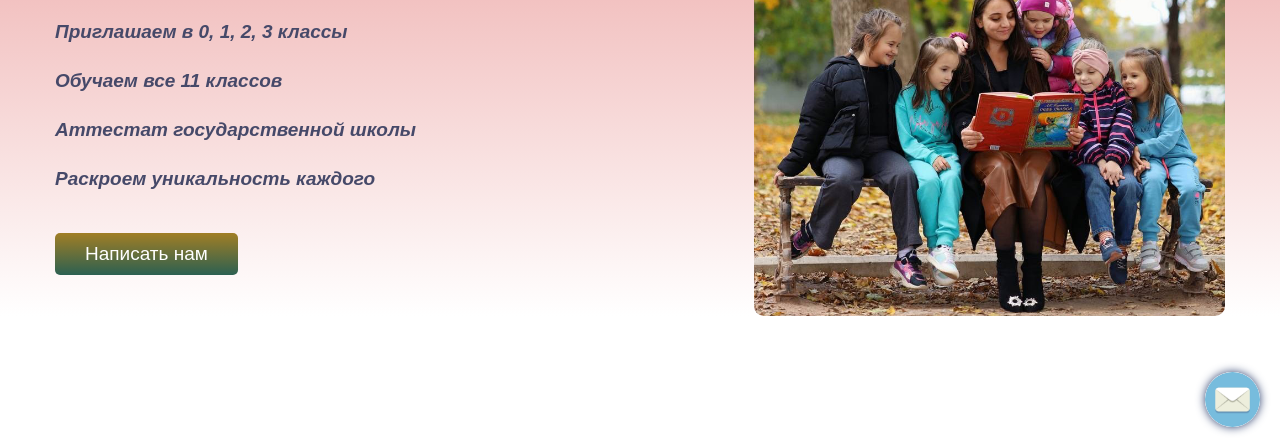
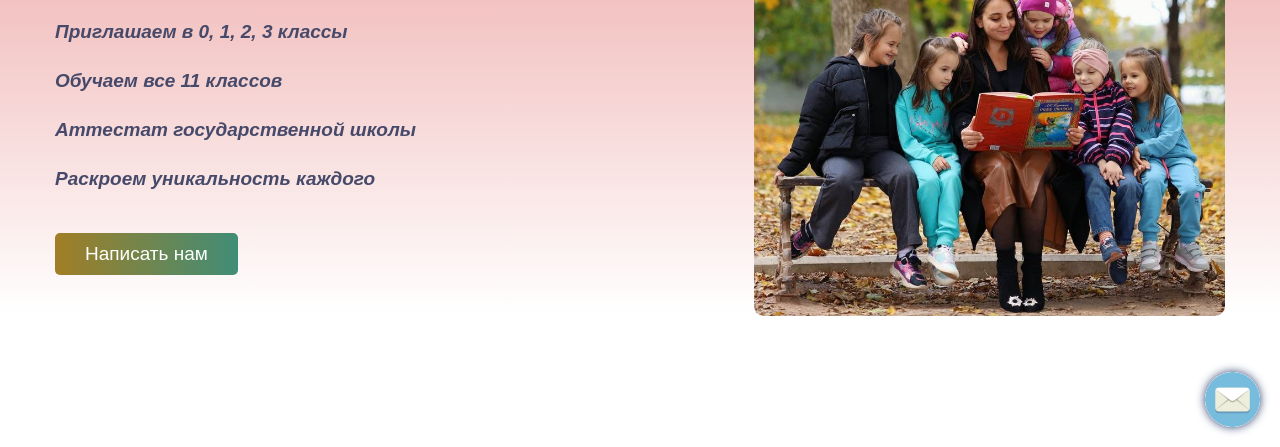
Before and after one commit to Alexmer413/school, a plain HTML site: page index.html in a window 1280 px wide. Shown: the part 353-800 px from the top of the page. Drawn offline with Linux system fonts and the light colour scheme.

Commit message:
Add files via upload

```diff
--- a/css/style.css
+++ b/css/style.css
@@ -345,10 +345,11 @@ h1, h2, h3, h4, h5, h6 {
 .intro__button {
   padding: 10px 30px;
   font-size: 19px;
+  font-weight: 500;
   border-radius: 5px;
   color: #ffffff;
-  background: -webkit-gradient(linear, left top, left bottom, from(#a17e25), to(#2c6051));
-  background: linear-gradient(#a17e25, #2c6051);
+  background: -webkit-gradient(linear, left top, right top, from(#a17e25), to(#408d77));
+  background: linear-gradient(to right, #a17e25, #408d77);
 }
 
 .mailus {
```
